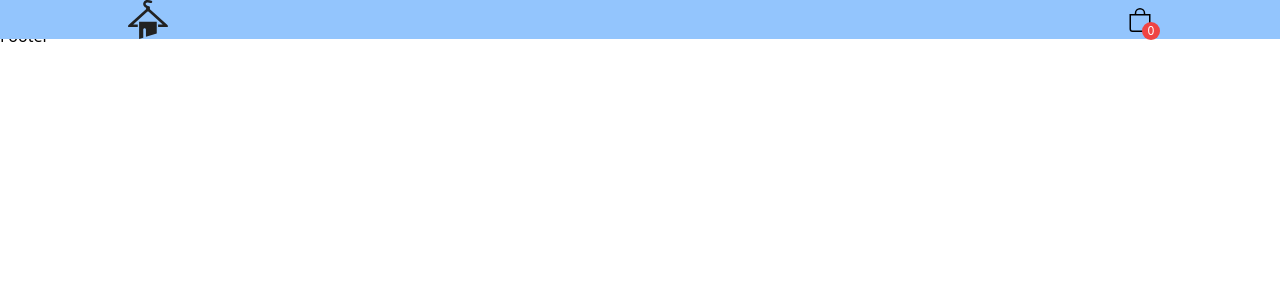
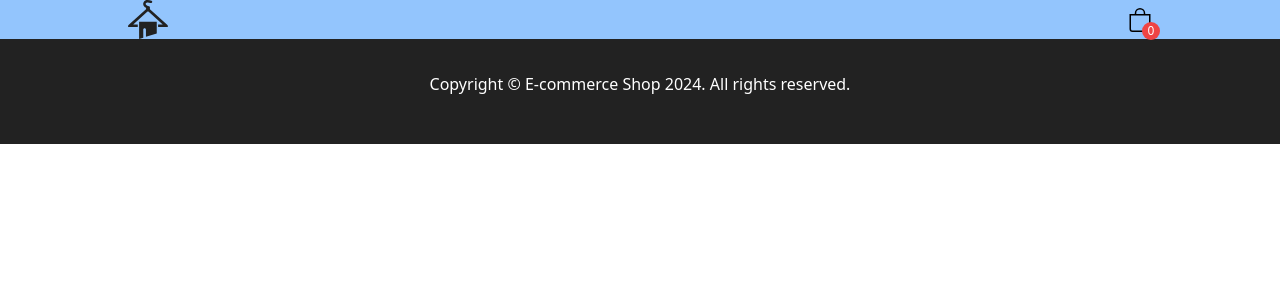
Before and after one commit to ryoma-creator/ecommerce, a React (Vite) app: page /product/1 in a window 1280 px wide. Shown: the top 300 px of the page. Built offline with nearby package versions, Linux system fonts and the light colour scheme; no server answers.

Commit message:
Add Footer component with copyright information

```diff
--- a/src/components/Footer.jsx
+++ b/src/components/Footer.jsx
@@ -2,7 +2,14 @@ import React from 'react'
 
 const Footer = () => {
   return (
-    <div>Footer</div>
+    <footer className='bg-primary py-12 w-full'>
+      <div className='container mx-auto'>
+        <p className='text-white center-flex'>
+          Copyright &copy; E-commerce Shop 2024. All rights
+          reserved.
+        </p>
+      </div>
+    </footer>
   )
 }
 
```
